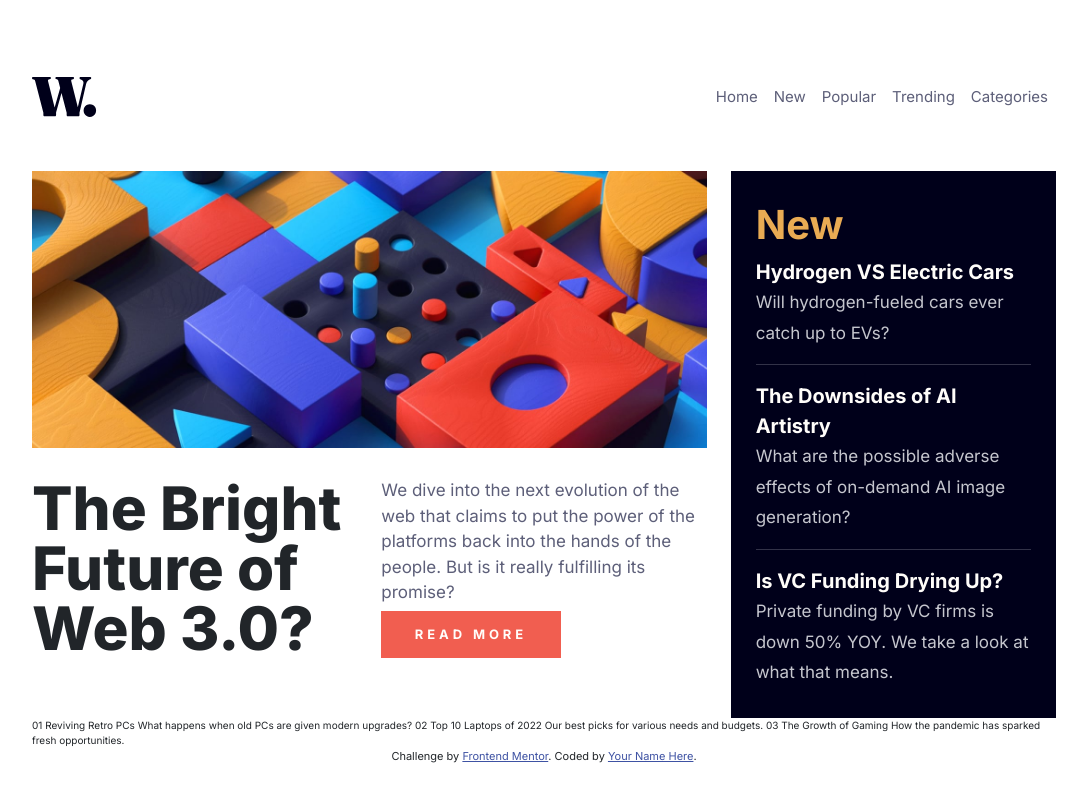
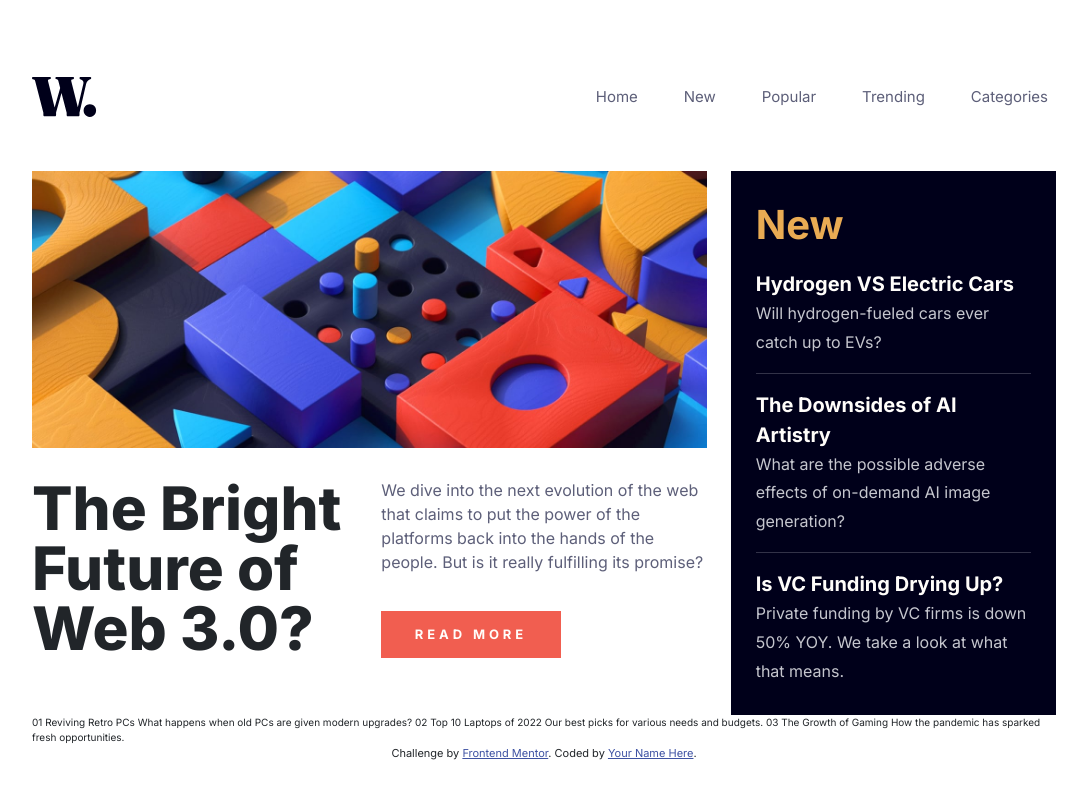
Before and after one commit to marcopdonoso/News-homepage-main, a plain HTML site: page index.html in a window 1280 px wide. Shown: the whole page, without its empty margins (96-1183 px from the left). Drawn offline with nearby package versions, Linux system fonts and the light colour scheme.

Commit message:
Some margins for small viewports with Bootstrap

```diff
--- a/css/styles.css
+++ b/css/styles.css
@@ -16,10 +16,13 @@ header {
     padding: 0;
 }
 
+.nav-item {
+    padding-left: 3em;
+}
+
 .nav-link {
     color: hsl(236, 13%, 42%);
     font-size: 1.5em;
-    font-weight: 400;
 }
 
 .offcanvas-header {
@@ -44,7 +47,7 @@ h1 {
 
 main p {
     color: hsl(236, 13%, 42%);
-    font-size: 1.7em;
+    font-size: 1.6em;
 }
 
 main .btn {
@@ -73,6 +76,8 @@ main .btn:hover {
     color: hsl(35, 77%, 62%);
     font-size: 4em;
     font-weight: 700;
+    margin-bottom: 0.5em;
+    width: 100%;
 }
 
 .aside a {
--- a/index.html
+++ b/index.html
@@ -11,10 +11,6 @@
   <!-- CSS Stylesheets -->
   <link rel="stylesheet" href="https://cdn.jsdelivr.net/npm/bootstrap@5.2.3/dist/css/bootstrap.min.css">
   <link rel="stylesheet" href="./css/styles.css">
-
-  <!-- Bootstrap Scripts -->
-  <script src="https://cdn.jsdelivr.net/npm/bootstrap@5.2.3/dist/js/bootstrap.bundle.min.js
-  "></script>
 
   <!-- Feel free to remove these styles or customise in your own stylesheet 👍 -->
   <style>
@@ -70,18 +66,23 @@
 
   </header>
 
+  <!-- Main Section -->
   <main class="row">
+
+    <!-- Main article section -->
     <section class="col-sm-8">
       <img class="d-none d-sm-block" src="./assets/images/image-web-3-desktop.jpg" alt="Web 3 image large">
       <img class="d-block d-sm-none" src="./assets/images/image-web-3-mobile.jpg" alt="Web 3 image small">
       <div class="row">
         <h1 class="col-sm-6">The Bright Future of Web 3.0?</h1>
-        <div class="col-sm-6 d-flex align-items-start flex-column">
-          <p class="mb-auto">We dive into the next evolution of the web that claims to put the power of the platforms back into the hands of the people. But is it really fulfilling its promise?</p>
+        <div class="col-sm-6 d-flex align-items-start flex-column mt-3 mb-5 my-sm-0">
+          <p class="mb-sm-auto">We dive into the next evolution of the web that claims to put the power of the platforms back into the hands of the people. But is it really fulfilling its promise?</p>
           <button type="button" class="btn">Read more</button>
         </div>
       </div>
     </section>
+
+    <!-- Aside Section -->
     <aside class="col-sm-4 aside">
       <div class="aside-articles-container d-flex align-content-between flex-wrap">
         <h2 class="aside-header">New</h2>
@@ -114,5 +115,9 @@
     Challenge by <a href="https://www.frontendmentor.io?ref=challenge" target="_blank">Frontend Mentor</a>.
     Coded by <a href="#">Your Name Here</a>.
   </div>
+
+  <!-- Bootstrap Scripts -->
+  <script src="https://cdn.jsdelivr.net/npm/bootstrap@5.2.3/dist/js/bootstrap.bundle.min.js
+  "></script>
 </body>
 </html>
```
